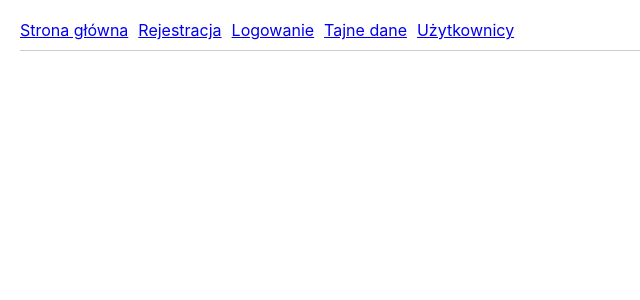
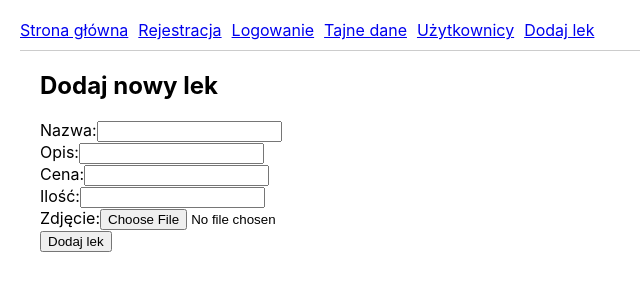
Before and after one commit to Sylwia212/Pharmacy, a React (Create React App) app in the folder frontend/: page /dodaj in a window 1280 px wide. Shown: the top 300 px of the page, without its empty margins (0-640 px from the left). Built offline with nearby package versions, Linux system fonts and the light colour scheme.

Commit message:
frontend for drug operation and see foto

```diff
--- a/frontend/src/App.js
+++ b/frontend/src/App.js
@@ -7,6 +7,7 @@ import LoginPage from "./pages/LoginPage";
 import SecretPage from "./pages/SecretPage";
 import UsersListPage from "./pages/UsersListPage";
 import UserEditPage from "./pages/UserEditPage";
+import AddMedicationPage from "./pages/AddMedicationPage";
 
 function App() {
   const [token, setToken] = useState("");
@@ -53,6 +54,9 @@ function App() {
           <Link to="/users" style={{ marginRight: "10px" }}>
             Użytkownicy
           </Link>
+          <Link to="/dodaj" style={{ marginRight: "10px" }}>
+            Dodaj lek
+          </Link>
           {token && <button onClick={handleLogout}>Wyloguj</button>}
         </nav>
 
@@ -65,7 +69,11 @@ function App() {
           />
           <Route path="/secret" element={<SecretPage token={token} />} />
           <Route path="/users" element={<UsersListPage token={token} />} />
-          <Route path="/users/edit/:id" element={<UserEditPage token={token}/>} />
+          <Route
+            path="/users/edit/:id"
+            element={<UserEditPage token={token} />}
+          />
+          <Route path="/dodaj" element={<AddMedicationPage />} />
         </Routes>
       </div>
     </BrowserRouter>
--- a/frontend/src/api.js
+++ b/frontend/src/api.js
@@ -78,3 +78,31 @@ export async function getMedications() {
   const response = await fetch(`${API_URL}/api/medications`);
   return await response.json();
 }
+
+export async function addMedication(formData) {
+  const response = await fetch(`${API_URL}/api/medications`, {
+    method: "POST",
+    body: formData,
+  });
+  return await response.json();
+}
+
+
+export async function updateMedication(id, medicationData) {
+  const response = await fetch(`${API_URL}/api/medications/${id}`, {
+    method: "PUT",
+    headers: {
+      "Content-Type": "application/json",
+    },
+    body: JSON.stringify(medicationData),
+  });
+  return await response.json();
+}
+
+
+export async function deleteMedication(id) {
+  const response = await fetch(`${API_URL}/api/medications/${id}`, {
+    method: "DELETE",
+  });
+  return await response.json();
+}
--- /dev/null
+++ b/frontend/src/pages/AddMedicationPage.js
@@ -0,0 +1,86 @@
+import React, { useState } from "react";
+import { addMedication } from "../api";
+
+function AddMedicationPage() {
+  const [formData, setFormData] = useState({
+    name: "",
+    description: "",
+    price: "",
+    stock_quantity: "",
+  });
+
+  const [image, setImage] = useState(null);
+  const [message, setMessage] = useState("");
+
+  const handleChange = (e) => {
+    setFormData({ ...formData, [e.target.name]: e.target.value });
+  };
+
+  const handleImageChange = (e) => {
+    setImage(e.target.files[0]);
+  };
+
+  const handleSubmit = async (e) => {
+    e.preventDefault();
+
+    const formDataToSend = new FormData();
+    formDataToSend.append("name", formData.name);
+    formDataToSend.append("description", formData.description);
+    formDataToSend.append("price", formData.price);
+    formDataToSend.append("stock_quantity", formData.stock_quantity);
+    if (image) {
+      formDataToSend.append("image", image);
+    }
+
+    try {
+      await addMedication(formDataToSend);
+      setMessage("Lek dodany pomyślnie!");
+    } catch (error) {
+      setMessage("Błąd podczas dodawania leku.");
+    }
+  };
+
+  return (
+    <div style={{ margin: "20px" }}>
+      <h2>Dodaj nowy lek</h2>
+
+      {message && <p>{message}</p>}
+
+      <form onSubmit={handleSubmit}>
+        <div>
+          <label>Nazwa:</label>
+          <input type="text" name="name" onChange={handleChange} required />
+        </div>
+        <div>
+          <label>Opis:</label>
+          <input
+            type="text"
+            name="description"
+            onChange={handleChange}
+            required
+          />
+        </div>
+        <div>
+          <label>Cena:</label>
+          <input type="number" name="price" onChange={handleChange} required />
+        </div>
+        <div>
+          <label>Ilość:</label>
+          <input
+            type="number"
+            name="stock_quantity"
+            onChange={handleChange}
+            required
+          />
+        </div>
+        <div>
+          <label>Zdjęcie:</label>
+          <input type="file" onChange={handleImageChange} />
+        </div>
+        <button type="submit">Dodaj lek</button>
+      </form>
+    </div>
+  );
+}
+
+export default AddMedicationPage;
--- a/frontend/src/pages/HomePage.js
+++ b/frontend/src/pages/HomePage.js
@@ -1,5 +1,5 @@
 import React, { useEffect, useState } from "react";
-import { getMedications } from "../api";
+import { getMedications, deleteMedication } from "../api";
 
 function HomePage() {
   const [medications, setMedications] = useState([]);
@@ -11,16 +11,23 @@ function HomePage() {
         const data = await getMedications();
         setMedications(data);
       } catch (error) {
-        setErrorMsg("Nie udało się załadować listy leków.");
+        setErrorMsg("Błąd podczas pobierania listy leków.");
       }
     };
 
     fetchMedications();
   }, []);
 
+  const handleDelete = async (id) => {
+    if (window.confirm("Czy na pewno chcesz usunąć ten lek?")) {
+      await deleteMedication(id);
+      setMedications(medications.filter((med) => med.id !== id));
+    }
+  };
+
   return (
     <div style={{ margin: "20px" }}>
-      <h2>Lista produktów</h2>
+      <h2>Lista leków</h2>
 
       {errorMsg && <p style={{ color: "red" }}>{errorMsg}</p>}
 
@@ -28,8 +35,19 @@ function HomePage() {
         {medications.length > 0 ? (
           medications.map((med) => (
             <li key={med.id}>
-              <strong>{med.name}</strong> - {med.description} <br />
+              <strong>{med.name}</strong> - {med.description}
+              <br />
               Cena: {med.price} PLN, Dostępność: {med.stock_quantity} szt.
+              <br />
+              {med.imageUrl && (
+                <img
+                  src={`http://localhost:3000${med.imageUrl}`}
+                  alt={med.name}
+                  width="150"
+                />
+              )}
+              <br />
+              <button onClick={() => handleDelete(med.id)}>Usuń</button>
             </li>
           ))
         ) : (
```
